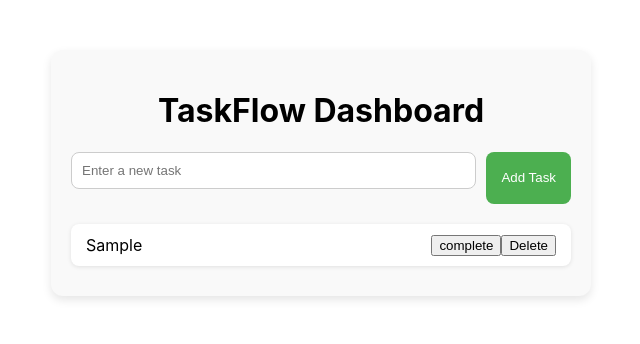
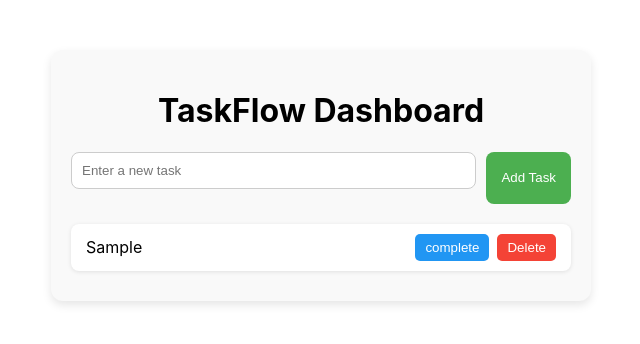
Before and after one commit to Arole01/Taskflow, a React (Create React App) app: page / in a window 1280 px wide. Both pictures are taken after typing "Sample" into the empty fields and a click on the button "Add Task". Shown: the top 344 px of the page, without its empty margins (319-959 px from the left). Built offline with nearby package versions, Linux system fonts and the light colour scheme.

Commit message:
cssUpdated

```diff
--- a/src/Pages/Home.css
+++ b/src/Pages/Home.css
@@ -53,12 +53,12 @@
     cursor: pointer;
 }
 
-.task-buttons button:first-child {
+.complete-btn {
     background-color: #2196f3;
     color: white;
 }
 
-.task-buttons button:last-child {
+.delete-btn {
     background-color: #f44336;
     color: white;
 }
--- a/src/Pages/Home.js
+++ b/src/Pages/Home.js
@@ -14,7 +14,8 @@ const Home = () => {
             localStorage.setItem("tasks", JSON.stringify(tasks));
         },[tasks]);
 
-    const addTask = () => {
+    const addTask = (e) => {
+        e.preventDefault();
         if (!newTask.trim() === "") return;
 
         const newTaskItem = {
@@ -44,15 +45,15 @@ const Home = () => {
         <div className="home-container">
             <h1>TaskFlow Dashboard</h1>
 
-                <div className="input-section">
+                <form className="input-section" onSubmit={addTask}>
             <input type="text"
                     value={newTask}
                     placeholder="Enter a new task"
                     onChange={(e) => setNewTask(e.target.value)}/>
 
-                    <button onClick={addTask}>Add Task</button>
+                    <button type="submit">Add Task</button>
 
-                    </div>
+                    </form>
 
                     <div className="task-list">
                         {tasks.length === 0 ? (
@@ -68,11 +69,17 @@ const Home = () => {
                                             {task.text}
                                         </span>
 
-                                <div className="task-nuttons">
-                                    <button onClick={() => toggleTask(task.id)}>
+                                <div className="task-buttons">
+                                    <button
+                                    className="complete-btn"
+                                    type="button"
+                                    onClick={() => toggleTask(task.index)}>
                                         {task.completed ? "undo" : "complete"}
                                     </button>
-                                    <button onClick={() => deleteTask(task.id)}>Delete</button>
+                                    <button
+                                    className="delete-btn"
+                                    type="button"
+                                    onClick={() => deleteTask(task.index)}>Delete</button>
                                 </div>
                                 </div>
                             ))
```
Lines whose indentation alone changed are shown as unchanged.
